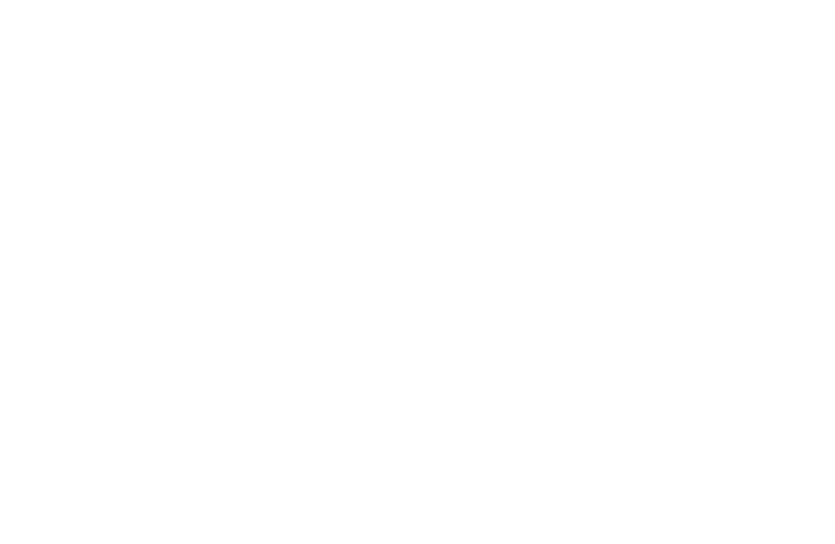
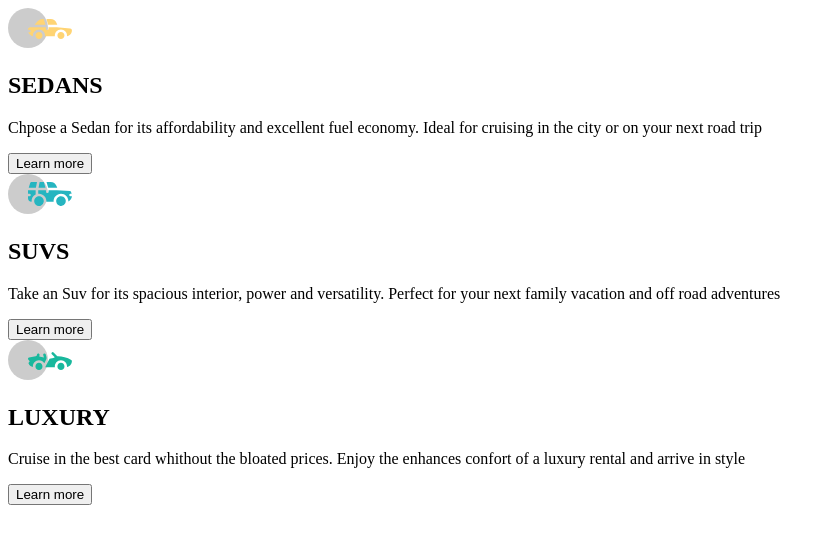
Before and after one commit to TirmaryReyes/202304-w2ch1-tirmary-reyes, a website: page app/index.html in a window 1280 px wide. Shown: the whole page, without its empty margins (0-835 px from the left). Drawn offline with nearby package versions, Linux system fonts and the light colour scheme; files that its build step writes are made by us from their sources.

Commit message:
Add structure and information html page

```diff
--- a/app/index.html
+++ b/app/index.html
@@ -10,11 +10,36 @@
   <link rel="preconnect" href="https://fonts.gstatic.com" crossorigin>
   <link href="https://fonts.googleapis.com/css2?family=Outfit:wght@300;400;600&display=swap" rel="stylesheet">
   <link rel="stylesheet" href="css/styles.css">
-  <title>Frontend Mentor</title>
+  <title>Car Rental</title>
 </head>
 
 <body>
+  <div class="principal-container">
+    <div class="container">
+      <section class="first-block">
+        <img src="images/icon-sedans.svg" alt="Car icon">
+        <h2>SEDANS</h2>
+        <p>Chpose a Sedan for its affordability and excellent fuel economy. Ideal for cruising in the city or on your
+          next
+          road trip</p>
+        <button>Learn more</button>
+      </section>
+      <section class="second-block">
+        <img src="images/icon-suvs.svg" alt="car icon">
+        <h2>SUVS</h2>
+        <p>Take an Suv for its spacious interior, power and versatility. Perfect for your next family vacation and off
+          road adventures</p>
+        <button>Learn more</button>
+      </section>
+      <section class="third-block"></section>
+      <img src="images/icon-luxury.svg" alt="Car icon">
+      <h2>LUXURY</h2>
+      <p>Cruise in the best card whithout the bloated prices. Enjoy the enhances confort of a luxury rental and arrive
+        in style</p>
+      <button>Learn more</button>
+    </div>
 
+  </div>
 </body>
 
 </html>
--- a/src/sass/core/_globals.scss
+++ b/src/sass/core/_globals.scss
@@ -1,5 +1,4 @@
 @use "../core/variables.scss";
-@use "../
 
 html {
   font-family: variables.$secondary-font;
```
Also changed, not shown: app/images/icon-luxury.svg (added), app/images/icon-sedans.svg (added), app/images/icon-suvs.svg (added).
